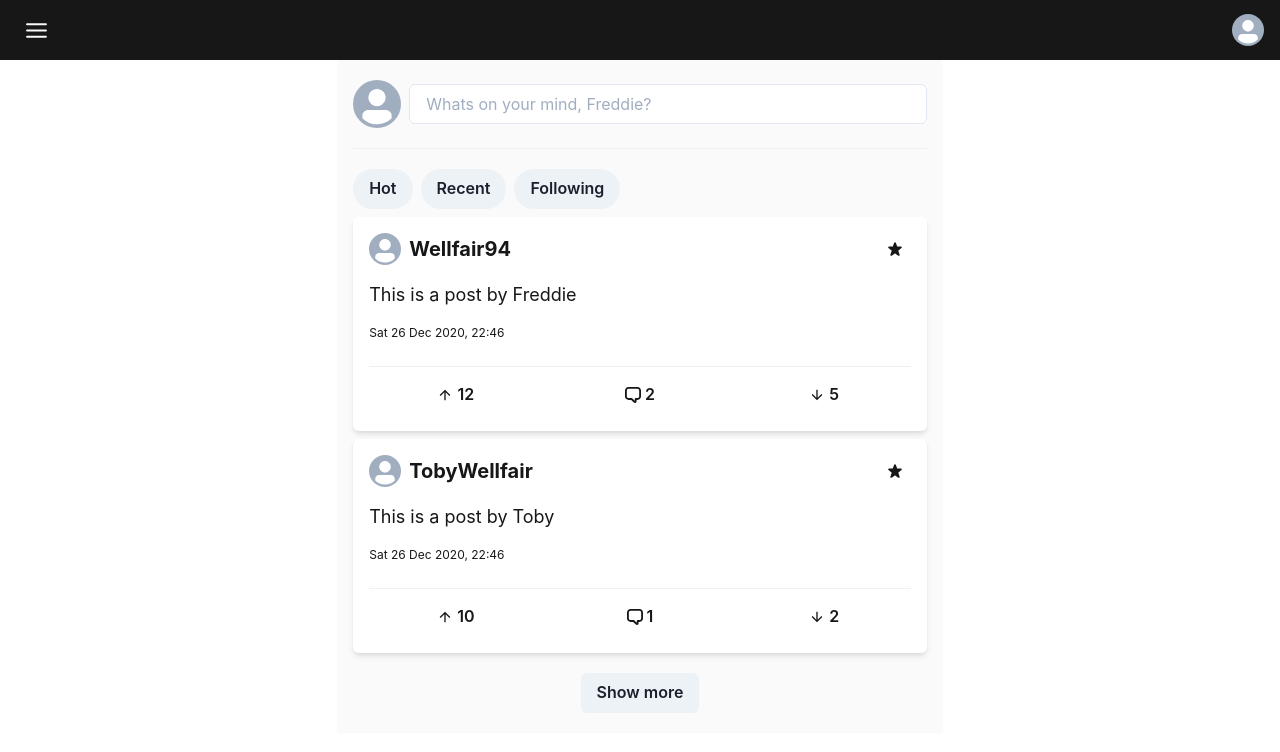
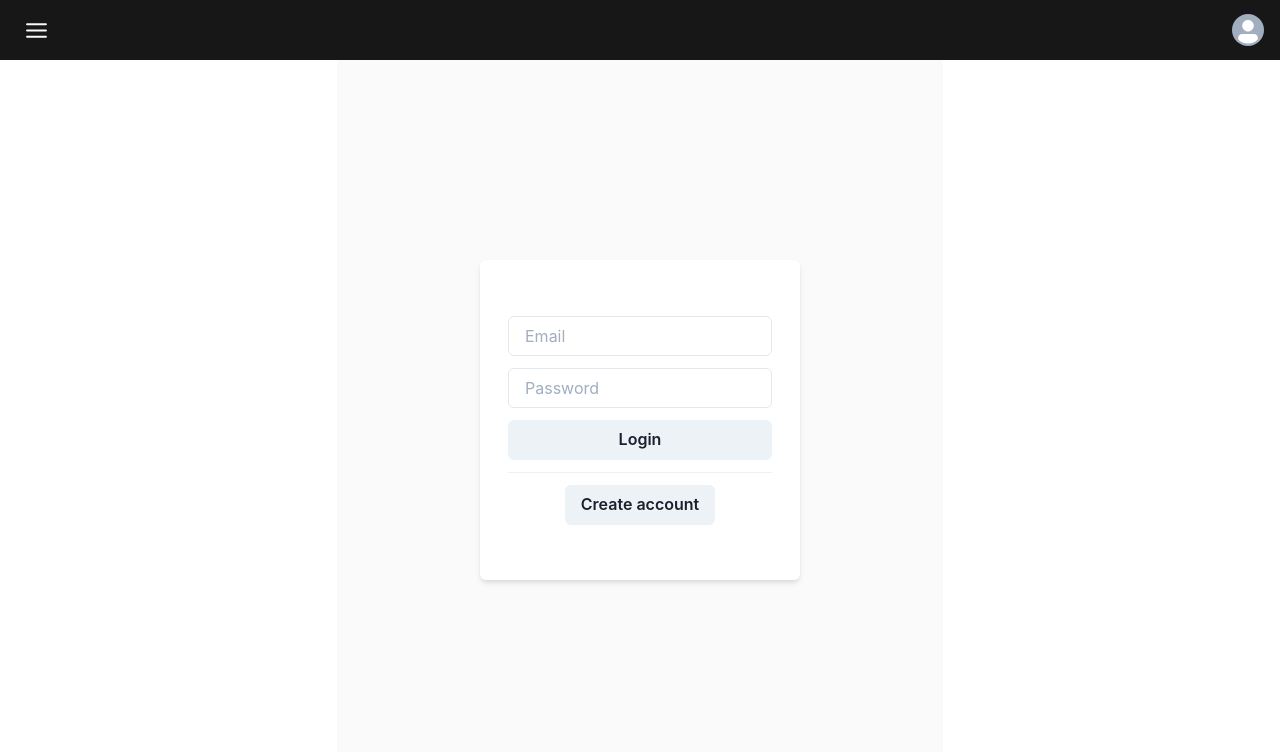
Before and after one commit to Wellfair94/social-media, a Next.js app: page / in a window 1280 px wide. Shown: the top 752 px of the page. Built offline with nearby package versions, Linux system fonts and the light colour scheme.

Commit message:
user model

```diff
--- a/components/Login/index.js
+++ b/components/Login/index.js
@@ -41,7 +41,7 @@ const Login = () => {
         <Stack
           justify="center"
           borderRadius="md"
-          bg="tomato"
+          bg="white"
           w="xs"
           h="xs"
           px={7}
--- a/components/Post/index.js
+++ b/components/Post/index.js
@@ -42,7 +42,6 @@ const Post = ({ user, upvotes, comments, downvotes, body }) => {
         </Flex>
 
         <IconButton bg="none" size="sm" aria-label="Star" icon={<StarIcon />} />
-        {/* <StarIcon opacity={0.25} _hover={{ cursor: "pointer" }} /> */}
       </Flex>
       <Text fontSize="lg">{body}</Text>
 
--- a/jsconfig.json
+++ b/jsconfig.json
@@ -3,7 +3,8 @@
     "baseUrl": ".",
     "paths": {
       "@/components/*": ["components/*"],
-      "@/layout": ["layout"]
+      "@/layout": ["layout"],
+      "@/models/*": ["models/*"]
     }
   }
 }
--- a/package.json
+++ b/package.json
@@ -13,8 +13,10 @@
     "@emotion/react": "^11.1.4",
     "@emotion/styled": "^11.0.0",
     "framer-motion": "^3.1.1",
+    "mongoose": "^5.11.8",
     "next": "10.0.4",
     "react": "17.0.1",
-    "react-dom": "17.0.1"
+    "react-dom": "17.0.1",
+    "uuid": "^8.3.2"
   }
 }
--- a/pages/index.js
+++ b/pages/index.js
@@ -12,7 +12,7 @@ import {
   HStack,
 } from "@chakra-ui/react";
 import Post from "@/components/Post";
-import { useState, useEffect } from "react";
+import { useState } from "react";
 
 const posts = [
   {
@@ -88,50 +88,50 @@ export default function Home() {
   const [feed, setFeed] = useState("Hot");
 
   return (
-    // <Login />
-    <Layout>
-      <Head>
-        <title>Create Next App</title>
-      </Head>
-      <Box w="100%">
-        <Flex align="center">
-          <Avatar size="md" mr={2} />
-          <Input
-            variant="outline"
-            bg="white"
-            placeholder="Whats on your mind, Freddie?"
-          />
-        </Flex>
-      </Box>
-      <Divider my={5} />
+    <Login />
+    // <Layout>
+    //   <Head>
+    //     <title>Create Next App</title>
+    //   </Head>
+    //   <Box w="100%">
+    //     <Flex align="center">
+    //       <Avatar size="md" mr={2} />
+    //       <Input
+    //         variant="outline"
+    //         bg="white"
+    //         placeholder="Whats on your mind, Freddie?"
+    //       />
+    //     </Flex>
+    //   </Box>
+    //   <Divider my={5} />
 
-      <HStack justifyContent="flex-start" w="100%" mb={2}>
-        {feedButtons.map((item) => (
-          <Button
-            key={item}
-            borderRadius="full"
-            variant="solid"
-            onClick={() => setFeed(item)}
-            _hover={{ cursor: "pointer" }}
-          >
-            {item}
-          </Button>
-        ))}
-      </HStack>
+    //   <HStack justifyContent="flex-start" w="100%" mb={2}>
+    //     {feedButtons.map((item) => (
+    //       <Button
+    //         key={item}
+    //         borderRadius="full"
+    //         variant="solid"
+    //         onClick={() => setFeed(item)}
+    //         _hover={{ cursor: "pointer" }}
+    //       >
+    //         {item}
+    //       </Button>
+    //     ))}
+    //   </HStack>
 
-      <Stack w="100%">
-        {posts.map(({ id, user, upvotes, comments, downvotes, body }) => (
-          <Post
-            key={id}
-            user={user}
-            upvotes={upvotes}
-            comments={comments}
-            downvotes={downvotes}
-            body={body}
-          />
-        ))}
-      </Stack>
-      <Button mt={5}>Show more</Button>
-    </Layout>
+    //   <Stack w="100%">
+    //     {posts.map(({ id, user, upvotes, comments, downvotes, body }) => (
+    //       <Post
+    //         key={id}
+    //         user={user}
+    //         upvotes={upvotes}
+    //         comments={comments}
+    //         downvotes={downvotes}
+    //         body={body}
+    //       />
+    //     ))}
+    //   </Stack>
+    //   <Button mt={5}>Show more</Button>
+    // </Layout>
   );
 }
```
Also changed, not shown: models/User.js (added, +40 -0 lines), pages/profile.js (+4 -3 lines), 1 other file (tests, documents, lock files or other folders).
